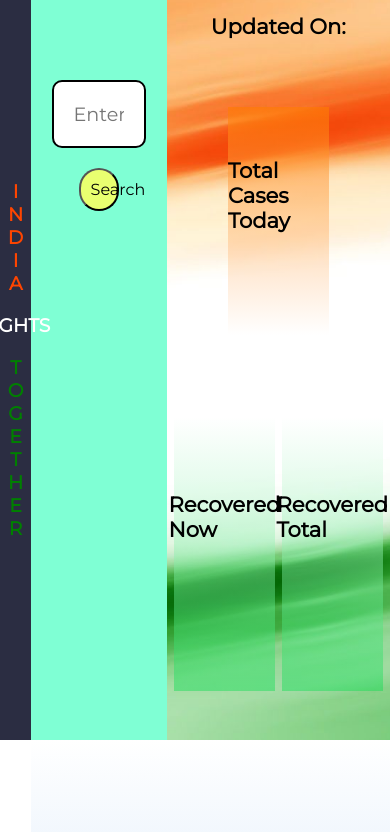
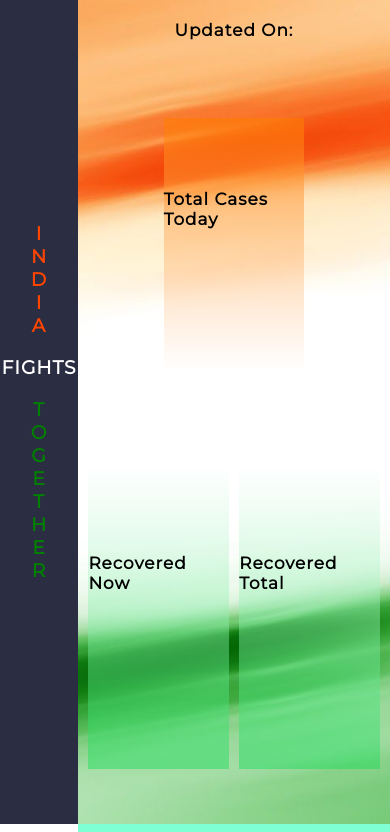
Before and after one commit to aakash-dhingra/covid-tracker, a plain HTML site: page index.html in a window 390 px wide. Shown: the part 90-922 px from the top of the page. Drawn offline with nearby package versions, Linux system fonts and the light colour scheme; no server answers.

Commit message:
Added Media

```diff
--- a/index.html
+++ b/index.html
@@ -27,6 +27,7 @@
         </div>
 
     </nav>
+    <div>
         <div id="side" class="bg-dark">
             <h3 style="color: orangered; font-weight: bold;">I</h3>
             <h3 style="color: orangered; font-weight: bold;">N</h3>
@@ -79,7 +80,7 @@
                 </div>
             </div>
         </div>
-
+    </div>
     <section id="news">
         <h1>Page will be available Soon!!!!</h1>
     </section>
--- a/style.css
+++ b/style.css
@@ -144,19 +144,19 @@
     /* margin-top: 30px; */
     font-family: 'Merriweather', serif;
     color:darkblue;
-    font-size: 5vmax;
+    font-size: 4.5vmax;
 }
 #act_daily{
     /* margin-top: 50px; */
     font-family: 'Merriweather', serif;
     color: red;
-    font-size: 4vmax;
+    font-size: 3.5vmax;
 }
 #rec_daily{
     /* margin-top: 50px; */
     font-family: 'Merriweather', serif;
     color: darkgreen;
-    font-size: 4vmax;
+    font-size: 3.5vmax;
 }
 .cntdata{
     /* border: 2px solid green; */
@@ -255,3 +255,54 @@
     text-align: center;
    padding-top: 300px;
 }
+
+@media screen and (max-width: 652px) {
+    *{
+        margin: 0;
+        padding: 0;
+        letter-spacing: 1px;
+    }
+    .navbar{
+        width: 100%;
+
+        /* display: none; */
+        /* position: absolute; */
+    }
+    body{
+
+        /* width: 100vw; */
+    }
+    #side{
+        width: 20%;
+        height: 100%;
+    }
+    .full{
+        display: flex;
+        /* margin-left: 18%; */
+        flex-direction: column-reverse;
+        height: 200vh;
+        width: 100vw;
+    }
+    #right{
+        width: 80%;
+        /* height: 100%; */
+        margin-left: 20%;
+    }
+    #left{
+        width: 80%;
+        height: 100%;
+
+        margin-left: 20%;
+    }
+    #left h1{
+        font-size: 2vmax;
+    }
+    #news{
+        width: 80%;
+        margin-left: 20%;
+
+    }
+    .ul{
+        width: 80%;
+    }
+  }
```
Lines whose indentation alone changed are shown as unchanged.
